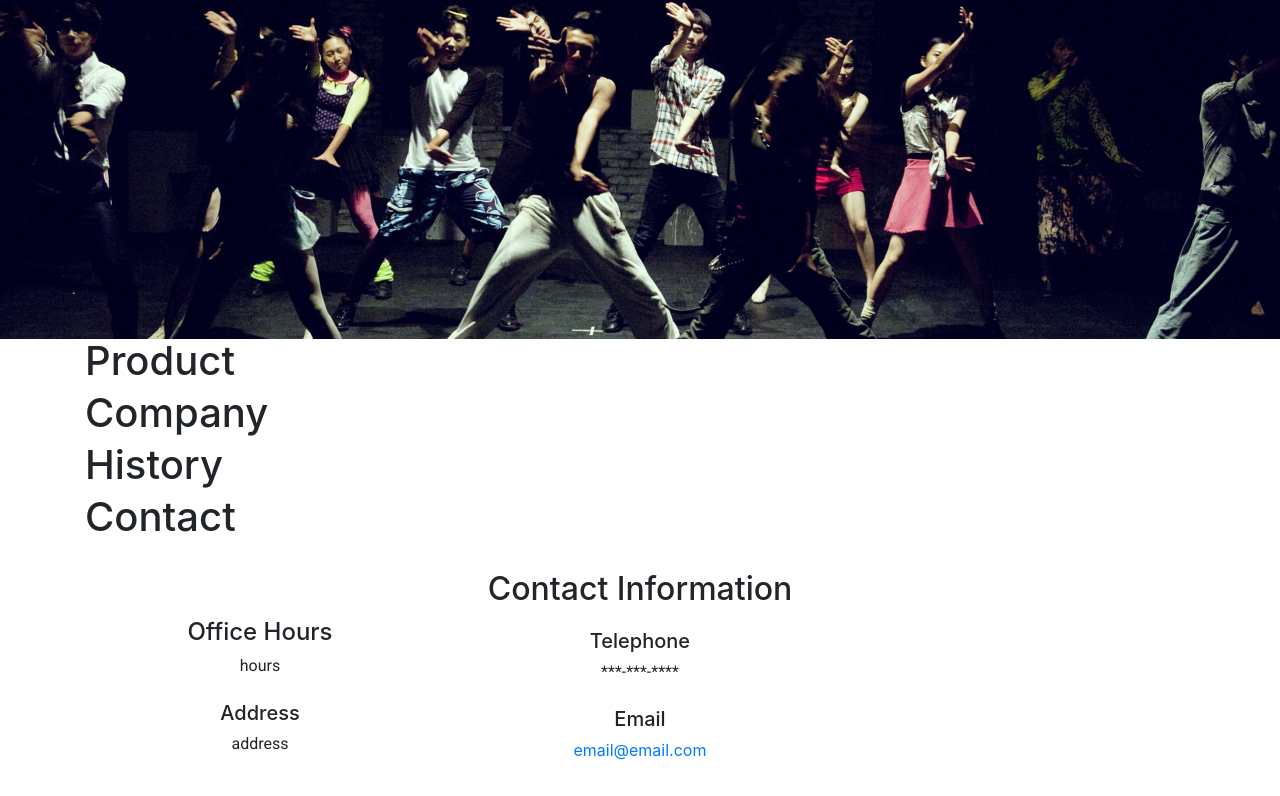
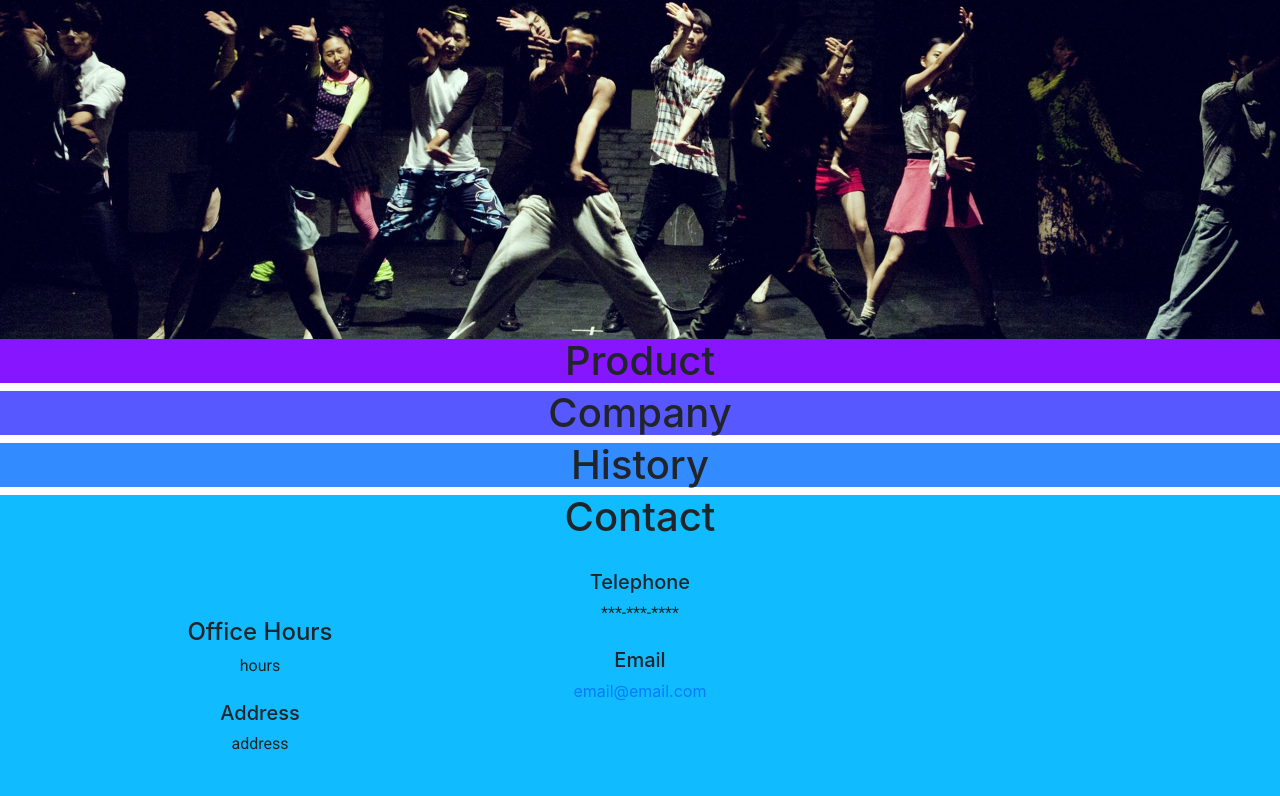
Before and after one commit to ikiru/production, a website with bundled scripts: page src/index.html in a window 1280 px wide. Shown: the part 430-1226 px from the top of the page. Built offline with nearby package versions, Linux system fonts and the light colour scheme.

Commit message:
next commit

```diff
--- a/src/index.html
+++ b/src/index.html
@@ -59,7 +59,7 @@
 <!-- Product section -->
 <section id="product">
   <div class="container">
-    <h1>Product</h1>
+    <h1 class="text-center">Product</h1>
 
 
   </div>
@@ -70,7 +70,7 @@
 <!-- Company section -->
 <section id="company">
   <div class="container">
-    <h1>Company</h1>
+    <h1 class="text-center">Company</h1>
 
 
   </div>
@@ -81,7 +81,7 @@
 <!-- History section -->
 <section id="history">
   <div class="container">
-    <h1>History</h1>
+    <h1 class="text-center">History</h1>
 
 
   </div>
@@ -94,7 +94,7 @@
 
   <section id="contact">
     <div class="container">
-      <h1>Contact</h1>
+      <h1 class="text-center">Contact</h1>
       <div class="row">
         <div class="col-md-4 my-4 text-center">
           <h4 class="mt-5">Office Hours</h4>
@@ -103,7 +103,7 @@
           <p>address</p>
         </div>
         <div class="col-md-4 my-4 text-center">
-          <h2 class="mb-4">Contact Information</h2>
+
           <h5>Telephone</h5>
           <p class="mb-4">***-***-****</p>
           <h5>Email</h5>
--- a/src/scss/style.scss
+++ b/src/scss/style.scss
@@ -2,11 +2,11 @@
 @import url("https://fonts.googleapis.com/css?family=Rubik|Roboto");
 
 // variables
-$primary-color: #2305fd;
-$secondary-color: #19b00c;
-$third-color: #26ca18;
-$font1-color: #fd791e;
-$font2-color: #2815b0;
+$primary-color: #8715ff;
+$secondary-color: #5758ff;
+$third-color: #328cff;
+$font1-color: #20a5ff;
+$font2-color: #10bcff;
 $headline-font: Rubik;
 $text-font: Roboto;
 
@@ -17,10 +17,11 @@ h3,
 h4,
 h5,
 h6 {
+  margin: 0px;
   font-family: $headline-font;
-  color: red;
 }
 p {
+  margin: 0px;
   font-family: $text-font;
 }
 
@@ -37,8 +38,9 @@ p {
 
   h1 {
     padding-top: 10px;
+    color: white;
   }
-
+}
 #product {
   background-color: $primary-color;
 }
@@ -52,8 +54,5 @@ p {
 }
 
 #contact {
-    h1 {
-      color: blue;
+  background-color: $font2-color;
 }
-  }
-}
```
Also changed, not shown: src/css/style.css. Lines whose indentation alone changed are shown as unchanged.
